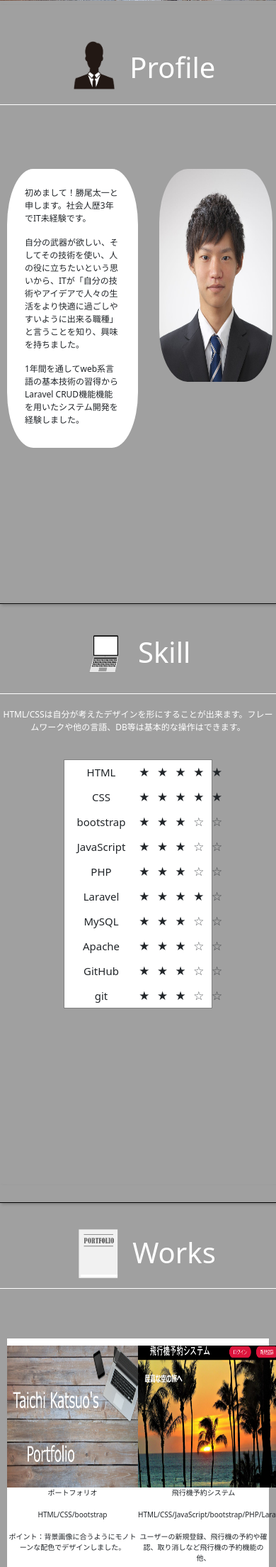
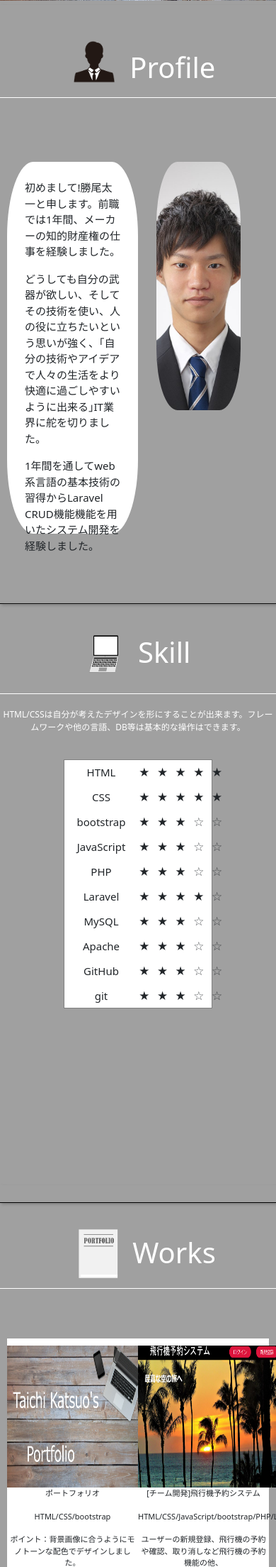
Before and after one commit to tk92mevius/tk_portfolio, a PHP site: page / in a window 390 px wide; the page is wider, and only the part inside the window is pictured. Shown: the part 843-3051 px from the top of that part at 71% size. Run offline with PHP 8.4, Linux system fonts and the light colour scheme.

Commit message:
ポートフォリオ最新版

```diff
--- a/index.html
+++ b/index.html
@@ -43,8 +43,8 @@
     </div>
         <div class="self-introduction-area">
             <div class="self-status">
-            <p>初めまして！勝尾太一と申します。社会人歴3年でIT未経験です。</p>
-            <p>  自分の武器が欲しい、そしてその技術を使い、人の役に立ちたいという思いから、ITが「自分の技術やアイデアで人々の生活をより快適に過ごしやすいように出来る職種｣と言うことを知り、興味を持ちました。</p>
+            <p>初めまして!勝尾太一と申します。前職では1年間、メーカーの知的財産権の仕事を経験しました。</p>
+            <p>どうしても自分の武器が欲しい、そしてその技術を使い、人の役に立ちたいという思いが強く、「自分の技術やアイデアで人々の生活をより快適に過ごしやすいように出来る｣IT業界に舵を切りました。</p>
             <p>1年間を通してweb系言語の基本技術の習得からLaravel CRUD機能機能を用いたシステム開発を経験しました。</p>
             </div>
             <div class="self-img">
@@ -127,15 +127,17 @@
                 <p>ポートフォリオ</p>
                 <p>HTML/CSS/bootstrap</p>
                 <p>ポイント：背景画像に合うようにモノトーンな配色でデザインしました。</p>
-                <p><a href=""></a></p>
+                <p>GitHub：<a href="./index.html">GitHubリンク</a></p>
+                <p>サイト：<a href="./index.html">サイトリンク</a></p>
             </div>
              <div class="self-airplane">
                 <img src="img/airplane-reserve.png" alt="">
-                <p>飛行機予約システム</p>
+                <p>[チーム開発]飛行機予約システム</p>
                 <p>HTML/CSS/JavaScript/bootstrap/PHP/Laravel</p>
                 <p>ユーザーの新規登録、飛行機の予約や確認、取り消しなど飛行機の予約機能の他、</p>
-                <p> 管理者によるユーザーや予約の管理が出来ます。</p>
-                <p><a href=""></a></p>
+                <p>管理者によるユーザーや予約の管理が出来ます。私はフロントエンドを担当しました。</p>
+                <p>GitHub：<a href="./index.html">GitHubリンク</a></p>
+                <p>サイト：<a href="./index.html">サイトリンク</a></p>
             </div>
         </div>
 </div>
--- a/style.css
+++ b/style.css
@@ -100,18 +100,20 @@ padding: 30px;
 border: 5px solid white;
 border-radius: 20%;
 background-color: white;
-font-size: 20px;
+font-size: 24px;
 }
 .self-img{
 width: 50%;
 height: 100%;
 text-align: right;
 padding-left: 20px;
+padding-right: 40px;
 }
 .self-img img{
 height: 100%;
 width:80%;
 border-radius: 25%;
+object-fit: cover;
 }
 
 /* スキルエリア */
@@ -152,7 +154,7 @@ text-align: center;
 padding-top: 20px;
 padding-bottom: 20px;
 color: white;
-font-size: 20px;
+font-size: 25px;
 }
 .skill-table{
 margin: auto 0;
@@ -206,17 +208,18 @@ float: right;
 .self-production{
 display: flex;
 text-align: center;
-padding: 10px;
-margin-top: 20px;
+
+height: auto;
 }
 .self-portfolio{
 width: 50%;
 background-color: white;
 padding-top: 30px;
+font-size: 15px;
 }
 .self-portfolio img{
 display: block;
-height: 300px;
+height: 275px;
 width: 80%;
 margin: auto;
 }
@@ -224,9 +227,10 @@ margin: auto;
 width: 50%;
 background-color: white;
 padding-top: 30px;
+font-size: 15px;
 }
 .self-airplane img{
-height: 300px;
+height: 275px;
 width: 80%;
 display: block;
 margin: auto;
@@ -273,6 +277,7 @@ padding: 40px;
 width: 50%;
 background-color: white;
 padding-top: 30px;
+font-size: 25px;
 }
 .self-telphone img{
 display: block;
@@ -284,6 +289,7 @@ margin: auto;
 width: 50%;
 background-color: white;
 padding-top: 30px;
+font-size: 25px;
 }
 .self-mail img{
 height: 300px;
@@ -294,7 +300,7 @@ margin: auto;
 
 /* レスポンシブデザイン */
 
-@media screen and (max-width: 767px){
+@media screen and (max-width: 959px){
     /* ヘッダーエリア */
 .background-area img{
 min-width:100%;
@@ -331,27 +337,28 @@ margin-top: 8px;
 .profile-img img{
 width: 80px;
 height: 70px;
+height: auto;
 }
 .self-introduction-area{
 padding: 10px;
 margin-top: 30px;
 }
 .self-status{
-font-size: 12px;
+font-size: 15px;
 width: 50%;
 padding: 20px;
-height: 60%;
+height: 80%;
 margin-top: 50px;
 }
 .self-img{
 width: 50%;
-padding-right: 5px;
+
 }
 .self-img img{
 margin-top: 50px;
-margin-left: 10px;
-height: 300px;
-width: 100%;
+
+height: 350px;
+width: 95%;
 }
 /* スキルエリア */
 .skill-title p{
@@ -393,7 +400,7 @@ margin-top: 60px;
 }
 .self-portfolio{
 padding-top: 10px;
-font-size: 10px;
+font-size: 11px;
 }
 .self-portfolio img{
 height: 200px;
@@ -401,7 +408,7 @@ width: 200px;
 }
 .self-airplane{
 padding-top: 10px;
-font-size: 10px;
+font-size: 11px;
 }
 .self-airplane img{
 height: 200px;
@@ -426,12 +433,14 @@ margin-top: 30px;
 }
 .self-telphone{
 padding-top: 30px;
+font-size: 15px;
 }
 .self-telphone img{
 height: 200px;
 }
 .self-mail{
 padding-top: 30px;
+font-size: 15px;
 }
 .self-mail img{
 height: 200px;
```
